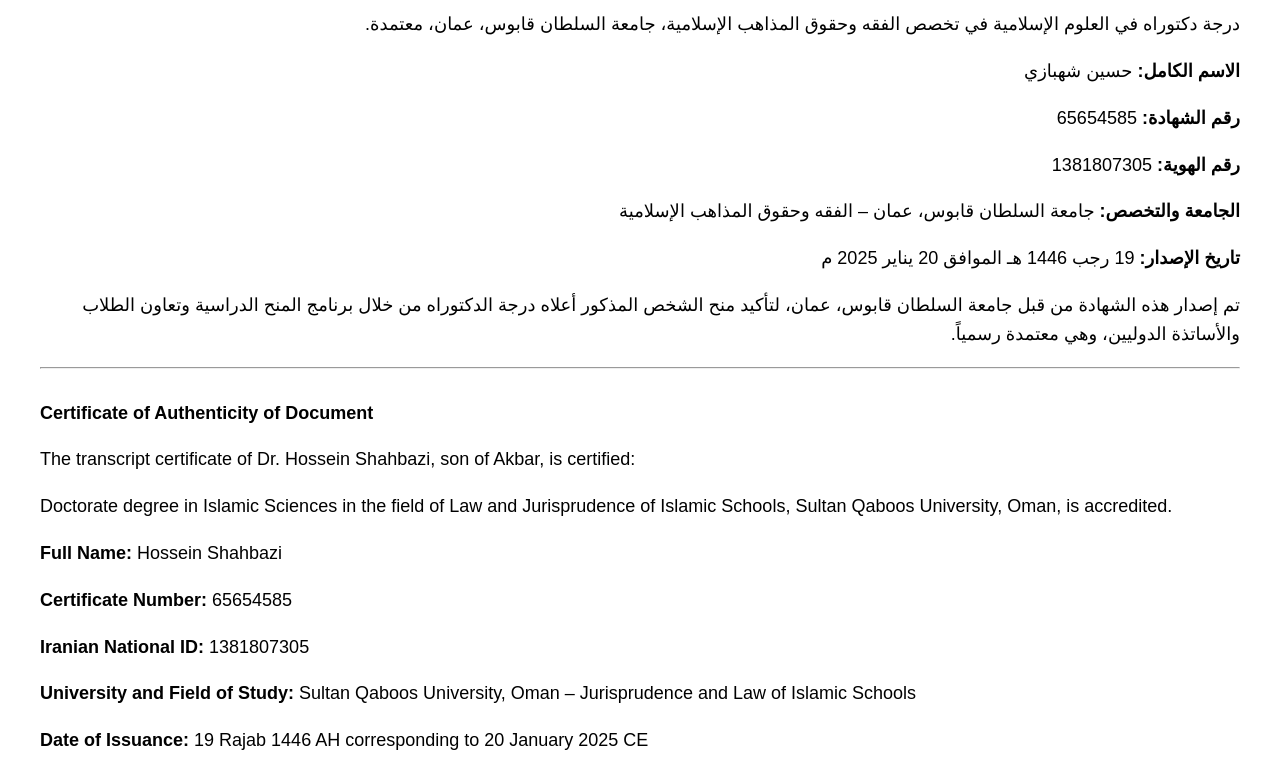
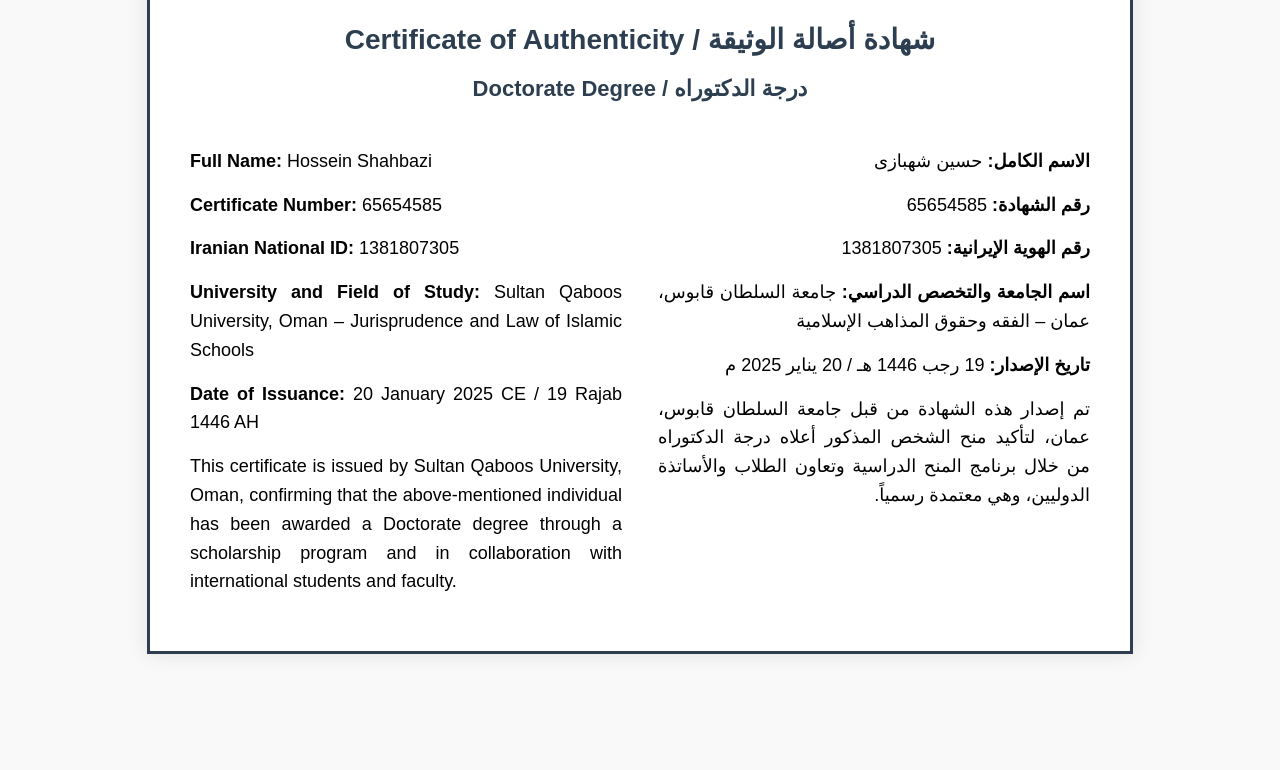
Before and after one commit to sultanqabooseduom-gif/squ-certificates, a plain HTML site: page hossein-shahbazi-phd.html in a window 1280 px wide. Shown: the part 145-915 px from the top of the page. After the commit the page ends 849 px from the top, so only its background shows below. Drawn offline with Linux system fonts and the light colour scheme.

Commit message:
Add files via upload

```diff
--- a/hossein-shahbazi-phd.html
+++ b/hossein-shahbazi-phd.html
@@ -1,43 +1,55 @@
 <!DOCTYPE html>
-<html lang="ar">
+<html lang="en">
 <head>
 <meta charset="UTF-8">
-  <title>شهادة الدكتوراه - حسين شهبازي</title>
+<title>PhD Certificate - Hossein Shahbazi</title>
 <style>
-    body { font-family: Arial, sans-serif; margin: 40px; line-height: 1.6; }
-    h2 { color: #2c3e50; text-align: center; }
-    p { font-size: 18px; }
-    .arabic { direction: rtl; text-align: right; margin-top: 30px; }
-    .english { direction: ltr; text-align: left; margin-top: 30px; }
+  body { font-family: 'Arial', sans-serif; margin: 50px; background: #f9f9f9; }
+  .certificate {
+    max-width: 900px;
+    margin: auto;
+    padding: 40px;
+    background: #fff;
+    border: 3px solid #2c3e50;
+    box-shadow: 0 0 20px rgba(0,0,0,0.1);
+    text-align: center;
+  }
+  .logo { max-width: 180px; margin-bottom: 20px; }
+  h1 { font-size: 28px; color: #2c3e50; margin-bottom: 20px; }
+  h2 { font-size: 22px; color: #2c3e50; margin-bottom: 30px; }
+  p { font-size: 18px; line-height: 1.6; text-align: justify; margin: 15px 0; }
+  .bilingual { display: flex; justify-content: space-between; flex-wrap: wrap; }
+  .bilingual div { width: 48%; text-align: left; }
+  .bilingual div.ar { text-align: right; direction: rtl; }
 </style>
 </head>
 <body>
 
-<h2>شهادة أصالة الوثيقة</h2>
+<div class="certificate">
+  <!-- لوگوی دانشگاه -->
+  <img src="sultan-gaboos.png" alt="Sultan Qaboos University Logo" class="logo">
 
-<div class="arabic">
-  <p>شهادة درجات الفصل الدراسي للدكتور حسين شهبازي، ابن أكبر، معتمدة:</p>
-  <p>درجة دكتوراه في العلوم الإسلامية في تخصص الفقه وحقوق المذاهب الإسلامية، جامعة السلطان قابوس، عمان، معتمدة.</p>
-  <p><strong>الاسم الكامل:</strong> حسين شهبازي</p>
-  <p><strong>رقم الشهادة:</strong> 65654585</p>
-  <p><strong>رقم الهوية:</strong> 1381807305</p>
-  <p><strong>الجامعة والتخصص:</strong> جامعة السلطان قابوس، عمان – الفقه وحقوق المذاهب الإسلامية</p>
-  <p><strong>تاريخ الإصدار:</strong> 19 رجب 1446 هـ الموافق 20 يناير 2025 م</p>
-  <p>تم إصدار هذه الشهادة من قبل جامعة السلطان قابوس، عمان، لتأكيد منح الشخص المذكور أعلاه درجة الدكتوراه من خلال برنامج المنح الدراسية وتعاون الطلاب والأساتذة الدوليين، وهي معتمدة رسمياً.</p>
-</div>
+  <h1>Certificate of Authenticity / شهادة أصالة الوثيقة</h1>
+  <h2>Doctorate Degree / درجة الدكتوراه</h2>
 
-<hr>
-
-<div class="english">
-  <p><strong>Certificate of Authenticity of Document</strong></p>
-  <p>The transcript certificate of Dr. Hossein Shahbazi, son of Akbar, is certified:</p>
-  <p>Doctorate degree in Islamic Sciences in the field of Law and Jurisprudence of Islamic Schools, Sultan Qaboos University, Oman, is accredited.</p>
+  <div class="bilingual">
+    <div>
       <p><strong>Full Name:</strong> Hossein Shahbazi</p>
       <p><strong>Certificate Number:</strong> 65654585</p>
       <p><strong>Iranian National ID:</strong> 1381807305</p>
       <p><strong>University and Field of Study:</strong> Sultan Qaboos University, Oman – Jurisprudence and Law of Islamic Schools</p>
-  <p><strong>Date of Issuance:</strong> 19 Rajab 1446 AH corresponding to 20 January 2025 CE</p>
-  <p>This certificate is issued by Sultan Qaboos University, Oman, confirming that the above-mentioned individual has been awarded a Doctorate degree through a scholarship program and in collaboration with international faculty and students, and is officially accredited.</p>
+      <p><strong>Date of Issuance:</strong> 20 January 2025 CE / 19 Rajab 1446 AH</p>
+      <p>This certificate is issued by Sultan Qaboos University, Oman, confirming that the above-mentioned individual has been awarded a Doctorate degree through a scholarship program and in collaboration with international students and faculty.</p>
+    </div>
+    <div class="ar">
+      <p><strong>الاسم الكامل:</strong> حسین شهبازی</p>
+      <p><strong>رقم الشهادة:</strong> 65654585</p>
+      <p><strong>رقم الهوية الإيرانية:</strong> 1381807305</p>
+      <p><strong>اسم الجامعة والتخصص الدراسي:</strong> جامعة السلطان قابوس، عمان – الفقه وحقوق المذاهب الإسلامية</p>
+      <p><strong>تاريخ الإصدار:</strong> 19 رجب 1446 هـ / 20 يناير 2025 م</p>
+      <p>تم إصدار هذه الشهادة من قبل جامعة السلطان قابوس، عمان، لتأكيد منح الشخص المذكور أعلاه درجة الدكتوراه من خلال برنامج المنح الدراسية وتعاون الطلاب والأساتذة الدوليين، وهي معتمدة رسمياً.</p>
+    </div>
+  </div>
 </div>
 
 </body>
```
Lines whose indentation alone changed are shown as unchanged.
